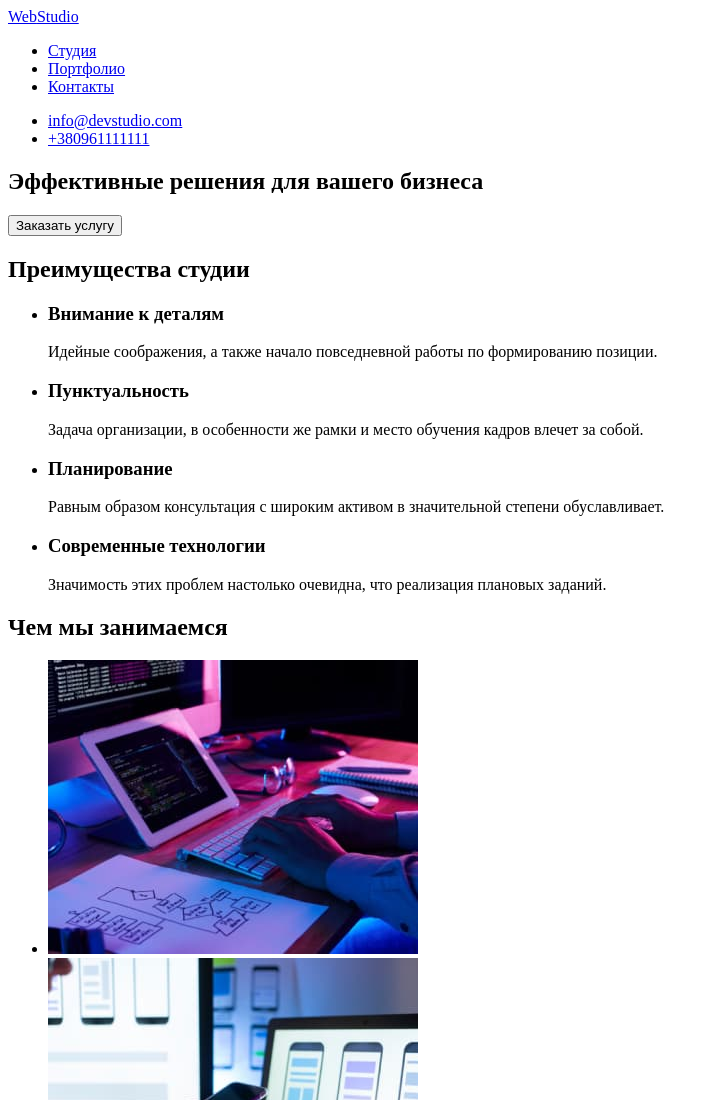
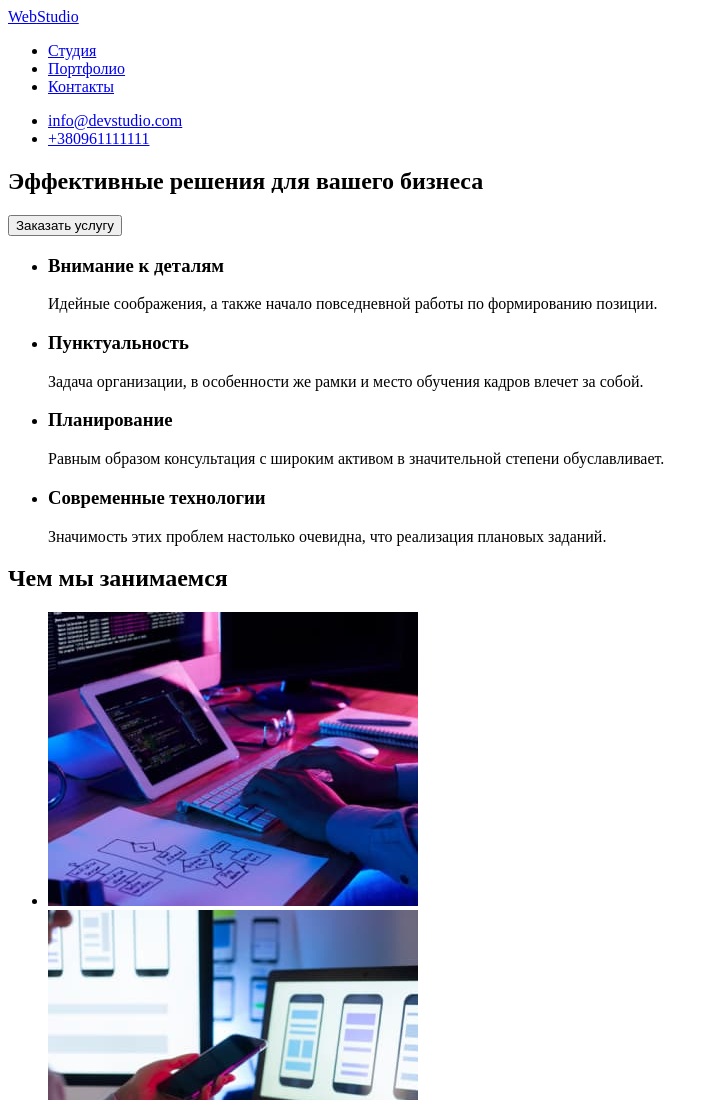
Before and after one commit to irchykp/goit-markup-hw-01, a plain HTML site: page index.html in a window 1280 px wide. Shown: the top 1100 px of the page, without its empty margins (0-719 px from the left). Drawn offline with Linux system fonts and the light colour scheme.

Commit message:
змінює h2

```diff
--- a/index.html
+++ b/index.html
@@ -44,7 +44,7 @@
 
         <!--Переваги студії-->
         <section>
-            <h2>Преимущества студии</h2>
+            <h2 hidden>Преимущества студии</h2>
 
             <ul>
                 <li>
```
